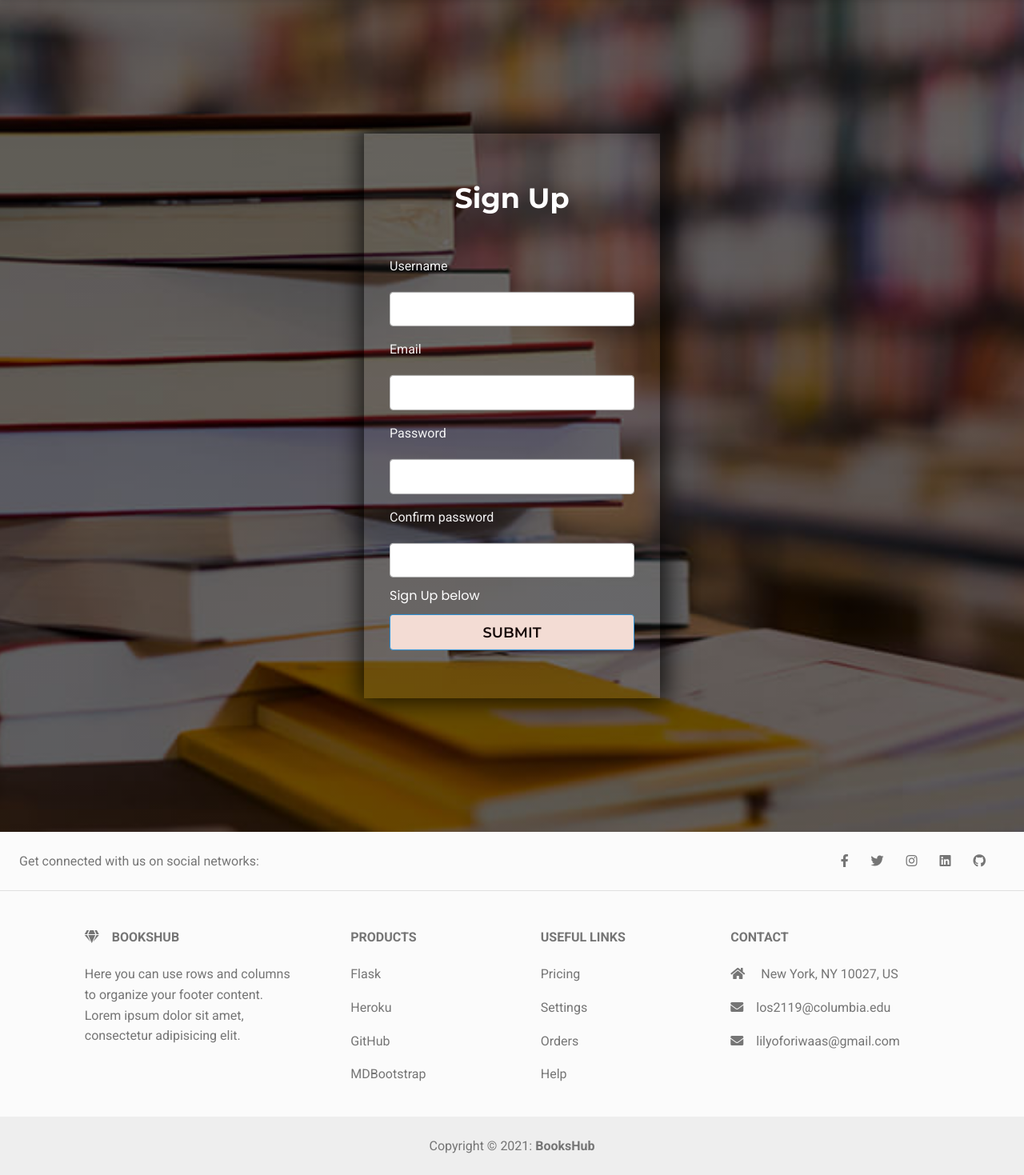
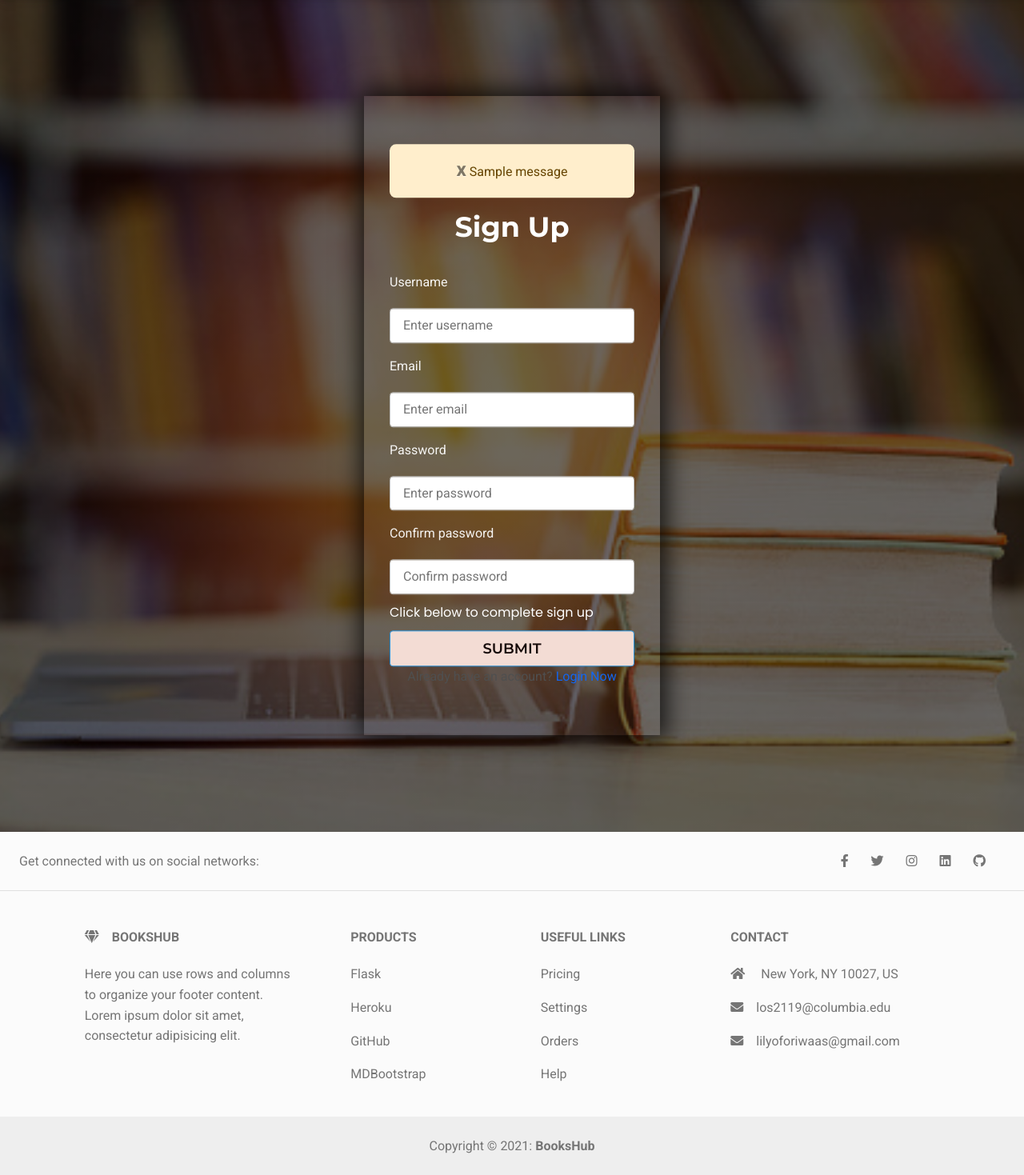
Before and after one commit to oforiwaasam/bookshelf2, a Python web app: template templates/signup.html in a window 1280 px wide. Shown: the part 59-1528 px from the top of the page at 80% size. Run offline with Jinja, Linux system fonts and the light colour scheme; the template is opened without the code that fills it, so the values that code supplies are empty, except form fields; one stand-in notice (Sample message) is shown; form fields are guessed from the names that the template uses.

Commit message:
forms pretty much done

```diff
--- a/forms.py
+++ b/forms.py
@@ -12,7 +12,6 @@ class SignupForm(FlaskForm):
 
 # Form to login to an account
 class LoginForm(FlaskForm):
-    username = StringField('Username', validators=[DataRequired(),
-                                                   Length(min=2, max=20)])
+    username = StringField('Username', validators=[DataRequired(), Length(min=2, max=20)])
     password = PasswordField('Password', validators=[DataRequired()])
     submit = SubmitField('Login')
--- a/static/signup.css
+++ b/static/signup.css
@@ -6,7 +6,7 @@
 }
 
 .background {
-  background: linear-gradient(rgba(0, 0, 0, 0.6), rgba(0, 0, 0, 0.6)), url(./img/mlbooks.jpg);
+  background: linear-gradient(rgba(0, 0, 0, 0.6), rgba(0, 0, 0, 0.6)), url('./img/booklaptop.jpg');
   background-size: cover;
   background-position: center;
   height: 130vh;
@@ -107,18 +107,18 @@
   background: #F3DCD4;
 }
 
-.signup {
+.login {
   font-size: 15px;
   font-family: 'Poppins', sans-serif;
   color: #fff;
 }
 
-.signup a {
+.login a {
   color: #3498db;
   text-decoration: none;
 }
 
-.signup a:hover {
+.login a:hover {
   text-decoration: underline;
 }
 
--- a/templates/layout.html
+++ b/templates/layout.html
@@ -6,7 +6,7 @@
     <meta http-equiv="x-ua-compatible" content="ie=edge" />
     <title>{% block title %}{% endblock %}</title>
     <!-- MDB icon -->
-    <link rel="icon" href="{{ url_for('static', filename = 'img/mdb-favicon.ico' )}}" type="image/x-icon" />
+    <!-- <link rel="icon" href="{{ url_for('static', filename = 'img/mdb-favicon.ico' )}}" type="image/x-icon" /> -->
     <!-- Font Awesome -->
     <link rel="stylesheet" href="https://use.fontawesome.com/releases/v5.15.2/css/all.css" />
     <!-- Google Fonts Roboto -->
--- a/templates/login.html
+++ b/templates/login.html
@@ -3,12 +3,13 @@
 
     {% block head %}
         <!-- Custom styles -->
-        <link rel="stylesheet" href="./static/login.css" />
+        <link rel="stylesheet" href="{{ url_for('static', filename = 'login.css') }}" />
     {% endblock %}
 
     {% block content %}
         <div class="background">
             <div class="content">
+                <!-- Get all messages that have been flashed with their categories -->
                 {% with messages = get_flashed_messages(with_categories=true) %}
                 {% if messages %}
                     {% for category, message in messages %}
--- a/templates/signup.html
+++ b/templates/signup.html
@@ -3,19 +3,28 @@
 
     {% block head %}
         <!-- Custom styles -->
-        <link rel="stylesheet" href="./static/signup.css" />
+        <link rel="stylesheet" href="{{ url_for('static', filename = 'signup.css') }}" />
     {% endblock %}
 
     {% block content %}
       <div class="background">
           <div class="content">
+            {% for message in get_flashed_messages() %}
+              <div class="alert alert-warning">
+                <button type="button" class="close" data-dismiss="alert">x</button>
+                {{ message }}
+              </div>
+            {% endfor %}
+
             <h1>Sign Up</h1>
+
             <form method="POST" action="/signup">
               {{ form.hidden_tag() }}
+
               <fieldset class="form-group">
 
-    <div class="form-group">
-         {{ form.username.label(class="field space") }}
+                <div class="username">
+                {{ form.username.label(class="field") }}
                 {% if form.username.errors %}
                   {{ form.username(class="form-control form-control-lg is-invalid") }}
                   <div class="invalid-feedback">
@@ -24,7 +33,7 @@
                     {% endfor %}
                   </div>
                 {% else %}
-           {{ form.username(class="form-control form-control-lg") }}
+                  {{ form.username(class="form-control form-control-lg", placeholder="Enter username") }}
                 {% endif %}
                 </div>
 
@@ -38,7 +47,7 @@
                         {% endfor %}
                       </div>
                   {% else %}
-           {{ form.email(class="form-control form-control-lg") }}
+                      {{ form.email(class="form-control form-control-lg", placeholder="Enter email") }}
                   {% endif %}
                 </div>
 
@@ -52,7 +61,7 @@
                         {% endfor %}
                       </div>
                   {% else %}
-           {{ form.password(class="form-control form-control-lg") }}
+                      {{ form.password(class="form-control form-control-lg", placeholder="Enter password") }}
                   {% endif %}
                 </div>
 
@@ -66,16 +75,22 @@
                         {% endfor %}
                       </div>
                   {% else %}
-           {{ form.confirm_password(class="form-control form-control-lg") }}
+                      {{ form.confirm_password(class="form-control form-control-lg", placeholder="Confirm password") }}
                   {% endif %}
                 </div>
+
+              </fieldset>
+
               <div class="forgot-pass">
-      <a href="#">Sign Up below</a>
+                <a href="#">Click below to complete sign up</a>
               </div>
- </fieldset>
 
               <div class="field">
                 {{ form.submit(class="btn btn-outline-info") }}
+              </div>
+
+              <div class="signup">
+                Already have an account? <a href="{{ url_for('signup') }}">Login Now</a>
               </div>
             </form>
           </div>
```
Also changed, not shown: main.py (+11 -2 lines), README.md, static/books.png (deleted), static/img/booklaptop.jpg (renamed from static/img/book-laptop.jpg), 1 other file. Lines whose indentation alone changed are shown as unchanged.
